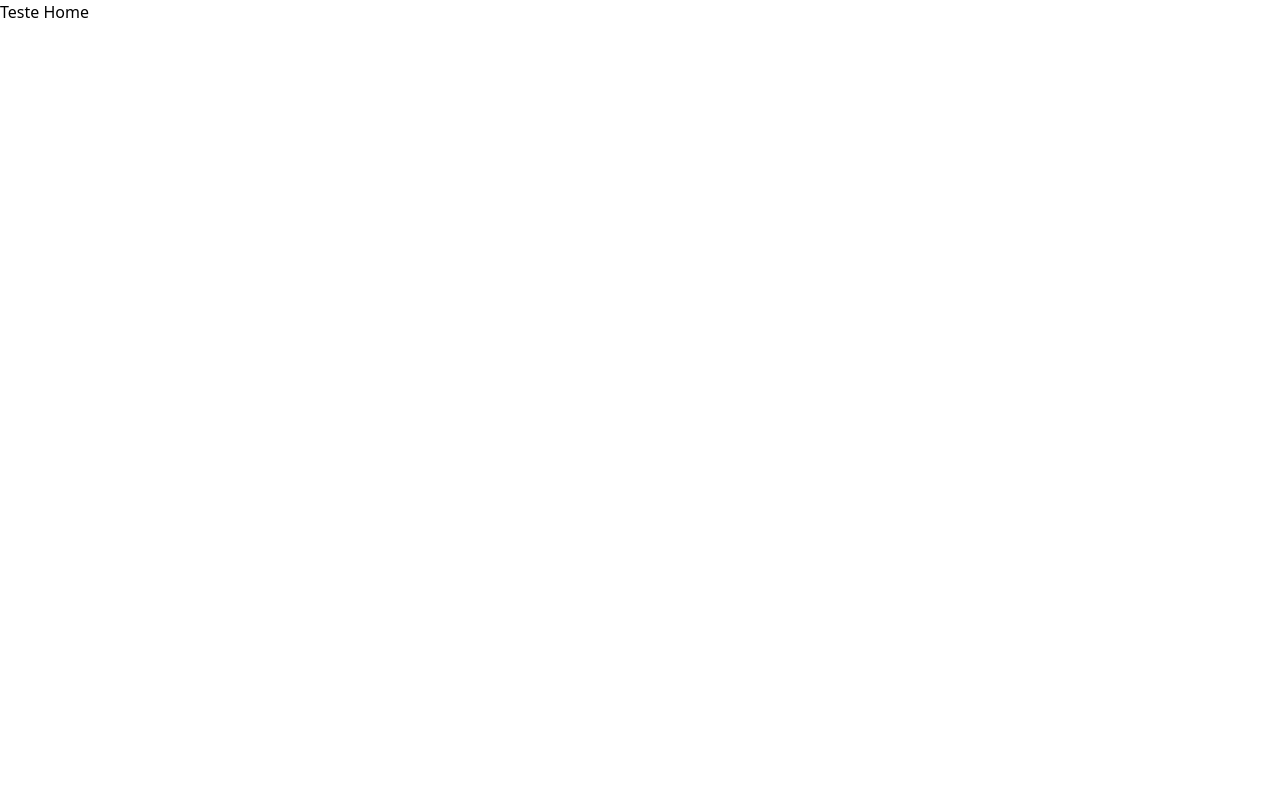
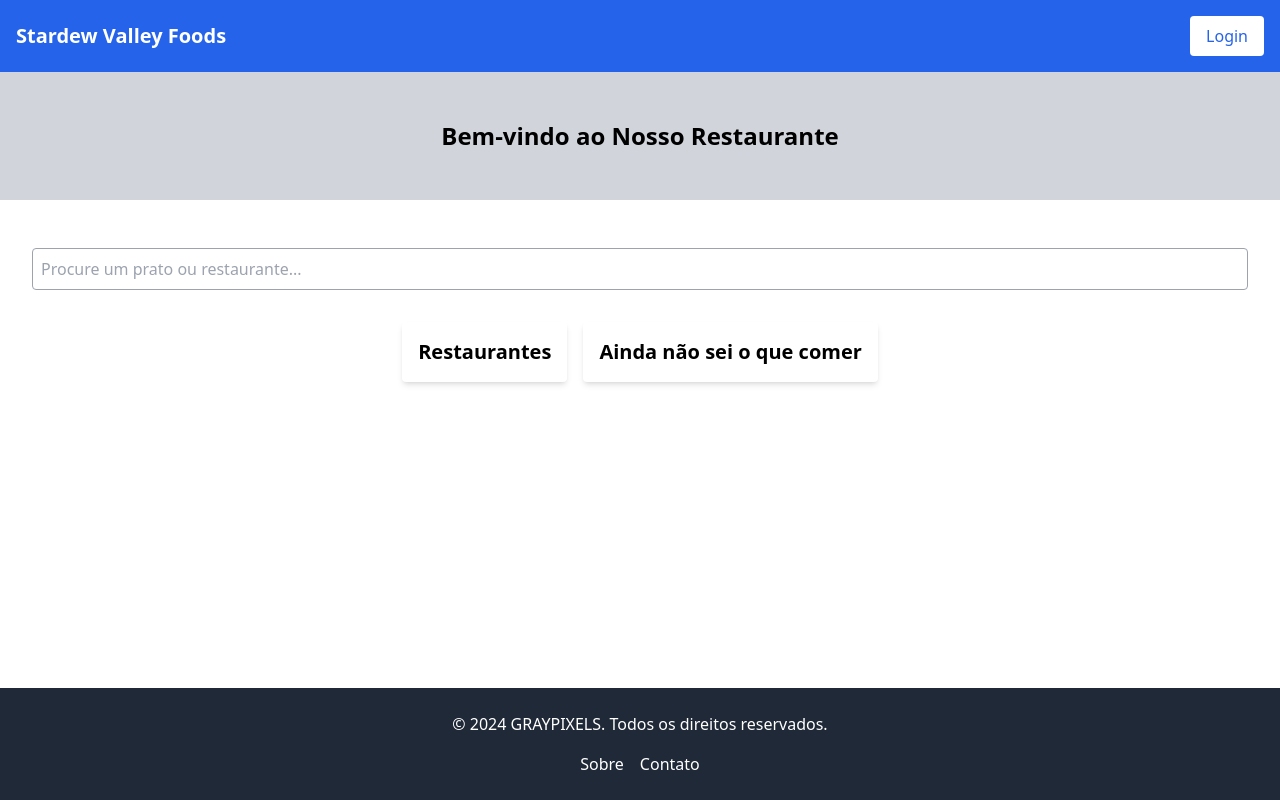
Before and after one commit to robsonffsantos/stardewValleyFood, a React (Vite) app: page / in a window 1280 px wide. Built offline with nearby package versions, Linux system fonts and the light colour scheme.

Commit message:
chore: add banner, header, footer, card components

```diff
--- /dev/null
+++ b/src/components/Banner.jsx
@@ -0,0 +1,11 @@
+import React from 'react'
+
+const Banner = () => {
+  return (
+    <div className="bg-gray-300 h-32 flex items-center justify-center">
+      <h2 className="text-2xl font-semibold">Bem-vindo ao Nosso Restaurante</h2>
+    </div>
+  )
+}
+
+export default Banner
--- /dev/null
+++ b/src/components/Card.jsx
@@ -0,0 +1,14 @@
+import React from 'react'
+
+const Card = ({ title, onClick }) => {
+  return (
+    <div
+      className="bg-white shadow-md rounded p-4 cursor-pointer hover:shadow-lg transition-shadow"
+      onClick={onClick}
+    >
+      <h3 className="text-xl font-semibold">{title}</h3>
+    </div>
+  )
+}
+
+export default Card
--- /dev/null
+++ b/src/components/Footer.jsx
@@ -0,0 +1,17 @@
+import React from 'react'
+
+const Footer = () => {
+  return (
+    <footer className="bg-gray-800 text-white py-6 mt-8">
+      <div className="container mx-auto text-center">
+        <p>&copy; 2024 GRAYPIXELS. Todos os direitos reservados.</p>
+        <div className="mt-4">
+          <a href="/about" className="mx-2 hover:underline">Sobre</a>
+          <a href="/contact" className="mx-2 hover:underline">Contato</a>
+        </div>
+      </div>
+    </footer>
+  )
+}
+
+export default Footer
--- /dev/null
+++ b/src/components/Header.jsx
@@ -0,0 +1,18 @@
+import React from "react"
+
+const Header = React.FC = () => {
+    return (
+        <header className="bg-blue-600 text-white p-4">
+          <div className="container mx-auto flex justify-between items-center">
+            <h1 className="text-xl font-bold">Stardew Valley Foods</h1>
+            <button
+              className="bg-white text-blue-600 px-4 py-2 rounded hover:bg-gray-200"
+            >
+              Login
+            </button>
+          </div>
+        </header>
+    )
+}
+
+export default Header
--- /dev/null
+++ b/src/components/SearchBar.jsx
@@ -0,0 +1,15 @@
+import React from 'react'
+
+const SearchBar = () => {
+  return (
+    <div className="my-4">
+      <input
+        type="text"
+        className="w-full p-2 border border-gray-400 rounded"
+        placeholder="Procure um prato ou restaurante..."
+      />
+    </div>
+  )
+}
+
+export default SearchBar
--- a/src/pages/HomePage.jsx
+++ b/src/pages/HomePage.jsx
@@ -1,9 +1,25 @@
 import React from "react"
+import Header from "../components/Header"
+import Banner from "../components/Banner"
+import SearchBar from "../components/SearchBar"
+import Card from "../components/Card"
+import Footer from "../components/Footer"
 
 const HomePage = React.FC = () => {
     return (
-        <div>
-            Teste Home
+        <div className="flex flex-col min-h-screen">
+            <Header />
+                <div className="flex-grow">
+                <Banner />
+                    <div className="p-4 sm:p-8">
+                    <SearchBar />
+                        <div className="mt-8 flex flex-col items-center space-y-4 sm:flex-row sm:space-y-0 sm:space-x-4 justify-center">
+                            <Card title="Restaurantes" />
+                            <Card title="Ainda não sei o que comer" />
+                        </div>
+                    </div>
+                </div>
+            <Footer />
         </div>
     )
 }
```
